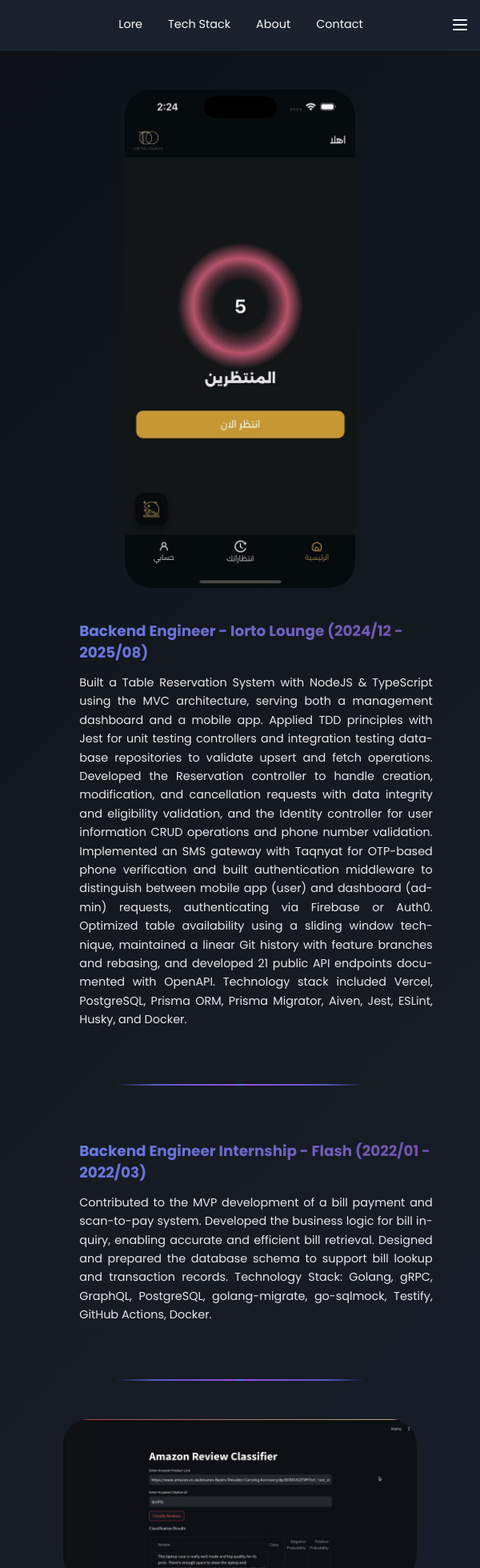
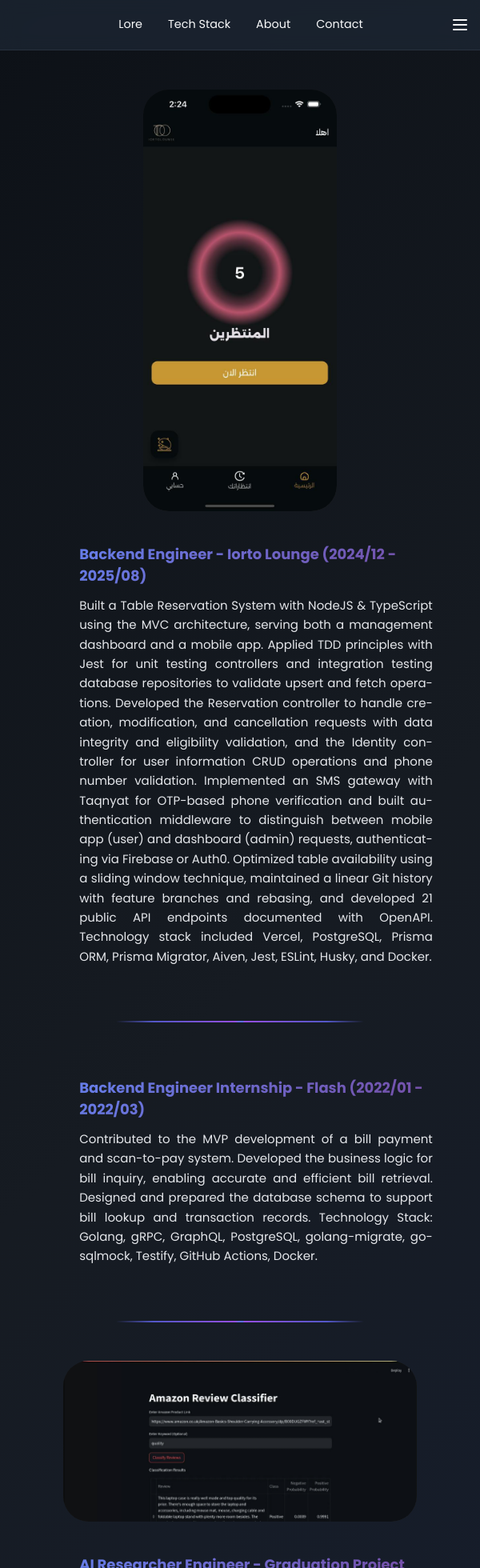
Before and after one commit to AhmedSalah121/portfolio, a React (Vite) app: page / in a window 600 px wide. Shown: the top 1960 px of the page at 80% size. Built offline with nearby package versions, Linux system fonts and the light colour scheme.

Commit message:
enhance desktop images shown on mobile

```diff
--- a/src/components/image-card.module.css
+++ b/src/components/image-card.module.css
@@ -1,4 +1,3 @@
-/* --- Layout variations --- */
 .portfolioImageCardHorizontal {
   display: flex;
   flex-direction: row;
@@ -15,7 +14,6 @@
   max-width: 100%;
 }
 
-/* --- Image container --- */
 .portfolioImageContainerHorizontal {
     width: 35%;
     height: auto;
@@ -28,9 +26,9 @@
 }
 
 .portfolioImageContainerMobile {
-    width: 25%;
+    width: 20%;
     height: auto;
-    min-height: 300px;
+    min-height: 250px;
     flex-shrink: 0;
     overflow: hidden;
     position: relative;
@@ -83,19 +81,19 @@
   display: flex;
   flex-direction: column;
   justify-content: flex-start;
-  min-height: 0; /* Allow content to shrink */
+  min-height: 0;
   overflow-y: auto;
 }
 
 .portfolioContentContainerMobile {
-  width: 75%;  /* More space for content when image is narrower */
+  width: 75%;
   padding: 1.5rem;
   flex: 1;
   display: flex;
   flex-direction: column;
   justify-content: flex-start;
-  min-height: 0; /* Allow content to shrink */
-  overflow-y: auto; /* Allow scrolling for very long content */
+  min-height: 0;
+  overflow-y: auto;
 }
 
 /* --- Text --- */
@@ -126,8 +124,6 @@
 /* Base styles (mobile-first)    */
 /* ============================= */
 
-/* Remove conflicting styles - these are handled by the base container styles above */
-
 /* Images inside containers */
 .portfolioCardImage,
 .portfolioCardImageMobile {
@@ -150,26 +146,52 @@
   }
 
   .portfolioImageContainerMobile {
-    width: 60%; /* slightly smaller so it fits better */
+    width: 50%;
     margin: 0 auto;
-    min-height: 250px;
+    min-height: 200px;
   }
 
   .portfolioImageContainerHorizontal {
     width: 100%;
-    min-height: 160px;  /* Reduced from 200px to prevent empty space on mobile */
+    min-height: 160px;
+    max-height: 200px;
+    display: flex;
+    align-items: center;
+    justify-content: center;
+  }
+
+  .portfolioCardImage {
+    object-fit: contain;
+    object-position: center;
+    height: auto;
+    max-height: 100%;
+    width: auto;
+    max-width: 100%;
   }
 
   .portfolioContentContainerHorizontal,
   .portfolioContentContainerMobile {
     padding: 1rem;
     width: 100%;
-    max-height: none; /* Remove height constraints on mobile */
+    max-height: none;
     overflow-y: visible; /* No scrolling on mobile */
   }
 
+  .slideShowContainer {
+    height: 100%;
+    display: flex;
+    align-items: center;
+    justify-content: center;
+  }
+
+  .slideShowWrapper {
+    height: 100%;
+    display: flex;
+    align-items: center;
+  }
+
   .portfolioCardTitle {
-    font-size: 1.1rem;
+    font-size: 1rem;
     margin-bottom: 0.75rem;
   }
 
@@ -188,30 +210,57 @@
   }
 
   .portfolioImageContainerMobile {
-    width: 65%;
+    width: 55%;
     margin: 0 auto;
-    min-height: 280px;
+    min-height: 220px;
   }
 
   .portfolioImageContainerHorizontal {
     width: 100%;
-    min-height: 180px;  /* Reduced from 220px for better mobile proportions */
+    min-height: 180px;
+    max-height: 220px;
+    display: flex;
+    align-items: center;
+    justify-content: center;
+  }
+
+
+  .portfolioCardImage {
+    object-fit: contain;
+    object-position: center;
+    height: auto;
+    max-height: 100%;
+    width: auto;
+    max-width: 100%;
   }
 
   .portfolioContentContainerHorizontal,
   .portfolioContentContainerMobile {
     padding: 1.25rem;
     width: 100%;
-    max-height: none; /* Remove height constraints */
+    max-height: none;
     overflow-y: visible;
   }
 
+  .slideShowContainer {
+    height: 100%;
+    display: flex;
+    align-items: center;
+    justify-content: center;
+  }
+
+  .slideShowWrapper {
+    height: 100%;
+    display: flex;
+    align-items: center;
+  }
+
   .portfolioCardTitle {
-    font-size: 1.15rem;
+    font-size: 1.125rem;
   }
 
   .portfolioCardDescription {
-    font-size: 0.9rem;
+    font-size: 0.9375rem;
   }
 }
 
@@ -227,7 +276,7 @@
   }
 
   .portfolioImageContainerMobile {
-    width: 32%;
+    width: 28%;
   }
 
   .portfolioContentContainerHorizontal {
@@ -236,7 +285,7 @@
   }
 
   .portfolioContentContainerMobile {
-    width: 68%;
+    width: 72%;
     padding: 1.5rem;
   }
 }
@@ -245,17 +294,14 @@
 @media (min-width: 1024px) {
   .portfolioImageContainerHorizontal {
     width: 40%;
-    min-height: 350px;  /* Increased for better desktop screenshot display */
-    /* Remove fixed height - let it grow with content */
+    min-height: 350px;
   }
 
   .portfolioImageContainerMobile {
-    width: 28%;
-    min-height: 450px;
-    /* Remove fixed height - let it grow with content */
+    width: 24%;
+    min-height: 380px;
   }
 
-  /* Ensure slideshow components use full container space */
   .slideShowContainer {
     height: 100%;
     min-height: inherit;
@@ -266,20 +312,16 @@
     min-height: inherit;
   }
 
-  /* Improve content container for desktop */
   .portfolioContentContainerHorizontal {
     padding: 2rem;
     width: 60%;
-    /* Remove max-height constraint */
   }
 
   .portfolioContentContainerMobile {
     padding: 2rem;
-    width: 72%;
-    /* Remove max-height constraint */
+    width: 76%;
   }
 
-  /* Better title sizing for desktop */
   .portfolioCardTitle {
     font-size: clamp(1.25rem, 2.5vw, 1.5rem);
     margin-bottom: 1rem;
@@ -289,22 +331,4 @@
     font-size: clamp(0.9rem, 1.5vw, 1rem);
     line-height: 1.6;
   }
-
-  .indicator {
-    width: 7px;
-    height: 7px;
-  }
 }
-
-/* Mobile slideshow dots */
-@media (max-width: 768px) {
-  .slideIndicators {
-    bottom: 0.5rem;
-    gap: 0.25rem;
-  }
-
-  .indicator {
-    width: 6px;
-    height: 6px;
-  }
-}
```
